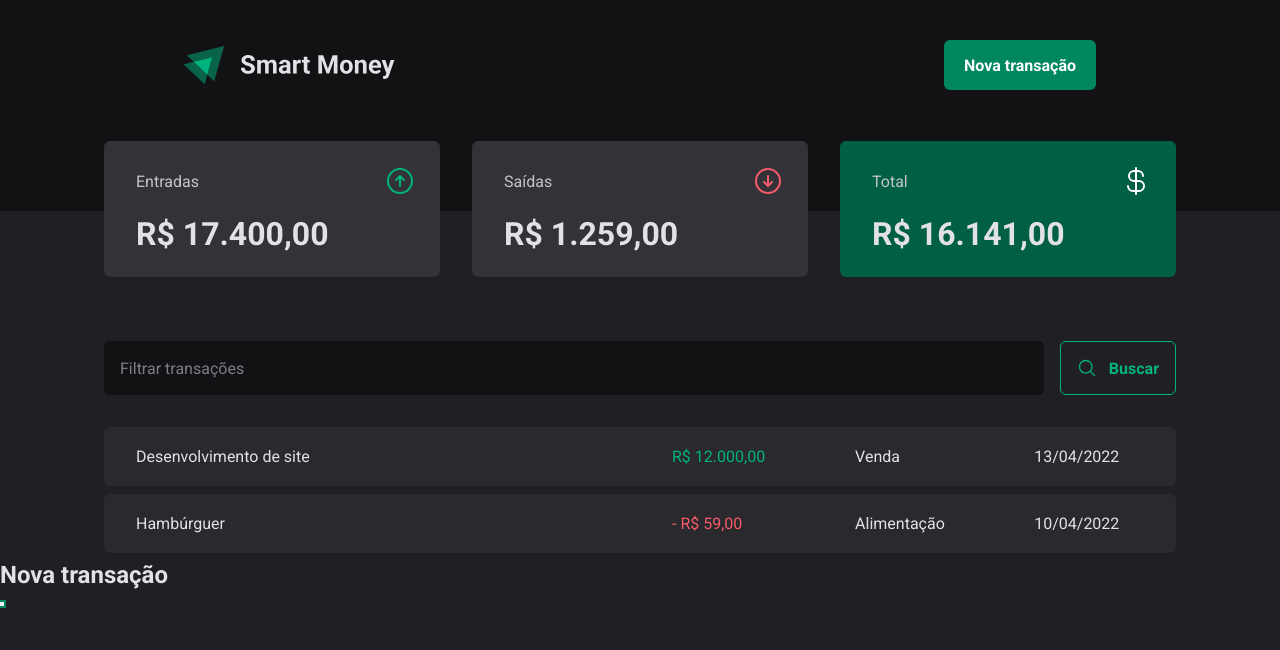
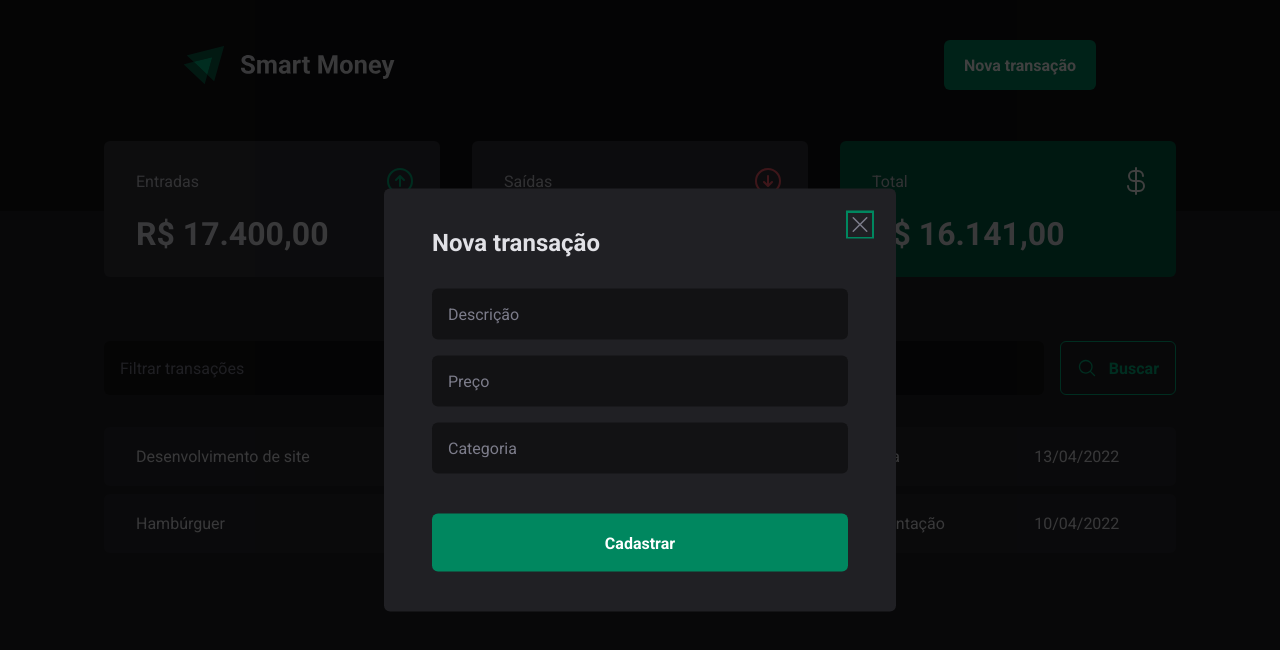
Before and after one commit to holices/smart-money, a React (Vite) app: page / in a window 1280 px wide. Both pictures are taken after a click on the button "Nova transação". Shown: the top 650 px of the page. Built offline with nearby package versions, Linux system fonts and the light colour scheme.

Commit message:
➕ build: Created modal box

```diff
--- a/src/components/Header/index.tsx
+++ b/src/components/Header/index.tsx
@@ -2,6 +2,7 @@
 import IgniteLogo from '../../assets/ignite-logo.svg'
 
 import * as Dialog from '@radix-ui/react-dialog'
+import { NewTransactionModal } from '../NewTransactionModal'
 
 export function Header() {
   return (
@@ -14,17 +15,7 @@
             <NewTransactionButton>Nova transação</NewTransactionButton>
           </Dialog.Trigger>
 
-          <Dialog.Portal>
-            <Dialog.Overlay />
-
-            <Dialog.Content>
-              <Dialog.Title>
-                Nova transação
-              </Dialog.Title>
-
-              <Dialog.Close />
-            </Dialog.Content>
-          </Dialog.Portal>
+          <NewTransactionModal />
         </Dialog.Root>
       </HeaderContent>
     </HeaderContainer>
--- /dev/null
+++ b/src/components/NewTransactionModal/index.tsx
@@ -0,0 +1,27 @@
+import * as Dialog from '@radix-ui/react-dialog'
+import { CloseButton, Content, Overlay } from './styles'
+import { X } from '@phosphor-icons/react'
+
+export function NewTransactionModal() {
+  return (
+    <Dialog.Portal>
+      <Overlay />
+
+      <Content>
+        <Dialog.Title>Nova transação</Dialog.Title>
+
+        <CloseButton>
+          <X size={24} />
+        </CloseButton>
+
+        <form action="">
+          <input type="text" placeholder="Descrição" required />
+          <input type="number" placeholder="Preço" required />
+          <input type="text" placeholder="Categoria" required />
+
+          <button type="submit">Cadastrar</button>
+        </form>
+      </Content>
+    </Dialog.Portal>
+  )
+}
--- /dev/null
+++ b/src/components/NewTransactionModal/styles.ts
@@ -0,0 +1,69 @@
+import { styled } from "styled-components";
+import * as Dialog from '@radix-ui/react-dialog'
+
+export const Overlay = styled(Dialog.Overlay)`
+  position: fixed;
+  width: 100vw;
+  height: 100vh;
+  inset: 0;
+  background-color: rgba(0, 0, 0, 0.75);
+`
+
+export const Content = styled(Dialog.Content)`
+  min-width: 51.2rem;
+  border-radius: 6px;
+  padding: 4rem 4.8rem;
+  background-color: ${props => props.theme['gray-800']};
+
+  position: fixed;
+  top: 50%;
+  left: 50%;
+  transform: translate(-50%, -50%);
+
+  form {
+    margin-top: 3.2rem;
+    display: flex;
+    flex-direction: column;
+    gap: 1.6rem;
+
+    input {
+      border-radius: 6px;
+      border: 0;
+      background-color: ${props => props.theme['gray-900']};
+      color: ${props => props.theme['gray-300']};
+      padding: 1.6rem;
+
+      &::placeholder {
+        color: ${props => props.theme['gray-500']};
+      }
+    }
+
+    button[type="submit"] {
+      height: 5.8rem;
+      border: 0;
+      background-color: ${props => props.theme['green-500']};
+      color: ${props => props.theme['white']};
+      font-weight: bold;
+      padding: 0 2rem;
+      border-radius: 6px;
+      margin-top: 2.4rem;
+      cursor: pointer;
+
+      &:hover {
+        background-color: ${props => props.theme['green-700']};
+        transition: background-color .2s;
+      }
+    }
+  }
+`
+
+export const CloseButton = styled(Dialog.Close)`
+  position: absolute;
+  background-color: transparent;
+  border: 0;
+  top: 2.4rem;
+  right: 2.4rem;
+  line-height: 0;
+  cursor: pointer;
+  color: ${props => props.theme["gray-500"] };
+`
```
